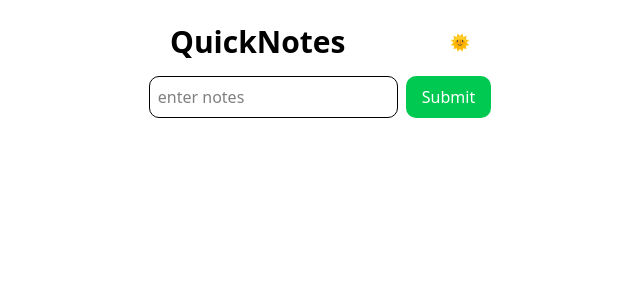
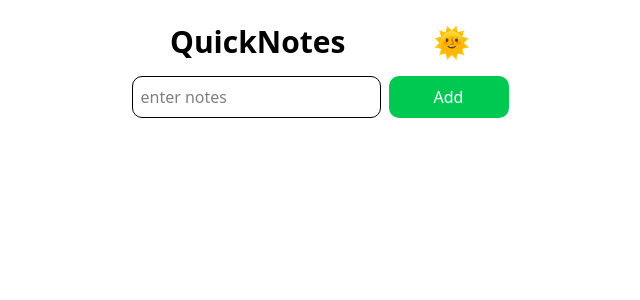
Before and after one commit to MaverickSeneris/quicknotes, a React (Vite) app: page / in a window 1280 px wide. Shown: the top 300 px of the page, without its empty margins (320-960 px from the left). Built offline with nearby package versions, Linux system fonts and the light colour scheme.

Commit message:
refactor: refactor all components

```diff
--- a/src/App.jsx
+++ b/src/App.jsx
@@ -80,7 +80,7 @@ function App() {
         <h1 className={`${isDark && "text-white"} font-bold text-3xl`}>
           QuickNotes
         </h1>
-        <div className="ml-auto" onClick={toggleTheme}>
+        <div className="ml-auto pl-2 text-3xl" onClick={toggleTheme}>
           {isDark ? " 🌜 " : "  🌞"}
         </div>
       </div>
--- a/src/components/formInput.jsx
+++ b/src/components/formInput.jsx
@@ -34,10 +34,10 @@ function FormInput({ isDark, addNewNote }) {
           onChange={(e) => setTitle(e.target.value)}
         />
         <button
-          className="cursor-pointer bg-green-500 hover:bg-green-600 active:scale-95 text-white px-4 py-2 rounded-[10px] transition duration-200"
+          className="w-30 cursor-pointer bg-green-500 hover:bg-green-600 active:scale-95 text-white px-4 py-2 rounded-[10px] transition duration-200"
           type="submit"
         >
-          Submit
+          Add
         </button>
       </form>
     </div>
--- a/src/components/noteList.jsx
+++ b/src/components/noteList.jsx
@@ -51,11 +51,11 @@ function NoteList({
                     className="border-0 outline-0 mr-auto flex-grow"
                   />
                   {/* Save button */}
-                  <button className="ml-2 cursor-pointer self-end text-green-500 font-bold text-sm">
+                  <button className="ml-2 cursor-pointer self-end text-green-500 font-bold text-xl">
                     💾
                   </button>
                   {/* Cancel editing */}
-                  <button className="ml-1" onClick={() => toggleEdit(note.id)}>
+                  <button className="ml-2 text-xl" onClick={() => toggleEdit(note.id)}>
                     🚫
                   </button>
                 </form>
@@ -77,7 +77,7 @@ function NoteList({
                   {/* Edit button - only shows on hover (group-hover) */}
                   <button
                     onClick={() => toggleEdit(note.id)}
-                    className="cursor-pointer ml-auto text-green-400 font-bold text-sm hover:scale-105 transition duration-150 opacity-0 group-hover:opacity-100 group-hover:block"
+                    className="cursor-pointer ml-auto text-green-400 font-bold text-xl hover:scale-105 transition duration-150 opacity-0 group-hover:opacity-100 group-hover:block"
                   >
                     📝
                   </button>
@@ -85,7 +85,7 @@ function NoteList({
                   {/* Delete button - also appears on hover */}
                   <button
                     onClick={() => deleteNote(note.id)}
-                    className="cursor-pointer ml-2 hover:scale-105 transition duration-150 opacity-0 group-hover:opacity-100 group-hover:block"
+                    className="cursor-pointer text-xl ml-2 hover:scale-105 transition duration-150 opacity-0 group-hover:opacity-100 group-hover:block"
                   >
                     ❌
                   </button>
```
